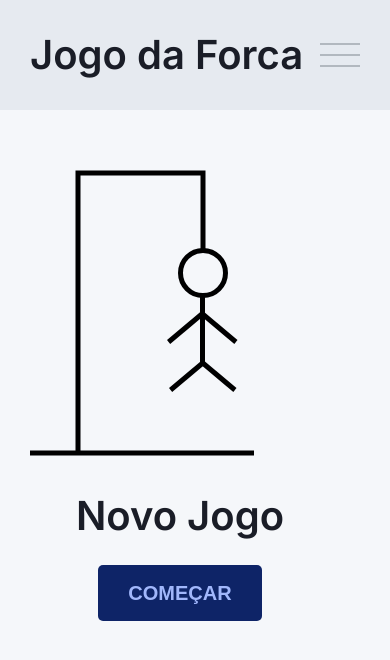
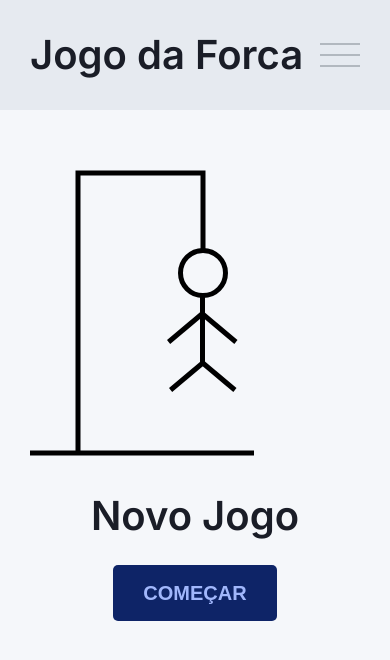
Before and after one commit to Leozinho2831/Jogo-da-Forca, a plain HTML site: page index.html in a window 390 px wide. Drawn offline with Linux system fonts and the light colour scheme.

Commit message:
commit: new responsive .flex-div created flex div

```diff
--- a/Assets/Styles/main.css
+++ b/Assets/Styles/main.css
@@ -1,14 +1,21 @@
 .main{
     padding: 60px 30px;
-
+}
+.flex-div{
     display: flex;
     flex-wrap: wrap;
+    align-items: center;
     gap: 30px;
+}
+
+.flex-div section{
+    flex-grow: 2;
 }
 
 .main picture{
     display: inline-block;
 
+    align-self: flex-start;
     position: relative;
 }
 
--- a/index.html
+++ b/index.html
@@ -30,6 +30,7 @@
     </div>
 
     <main class="main width-limit js-main">
+        <div class="flex-div">
             <picture class="js-forcaContainer">
                 <img src="Assets/Images/Forca suporte.svg" alt="Forca">
                 <img src="Assets/Images/img1.svg" alt="Cabeça">
@@ -39,6 +40,7 @@
                 <img src="Assets/Images/img5.svg" alt="Braço direito">
                 <img src="Assets/Images/img6.svg" alt="Braço esquerdo">
             </picture>
+            <section>
                 <section class="main__game">
                     <section class="main__init-game js-section activeSection">
                         <h1 class="title">Novo Jogo</h1>
@@ -71,8 +73,10 @@
                         </div>
                     </section>
                 </section>
+            </section>
+        </div>
 
-        <section class="main__buttons">
+        <section class="main__buttons js-containerButtons">
 
         </section>
     </main>
```
Lines whose indentation alone changed are shown as unchanged.
